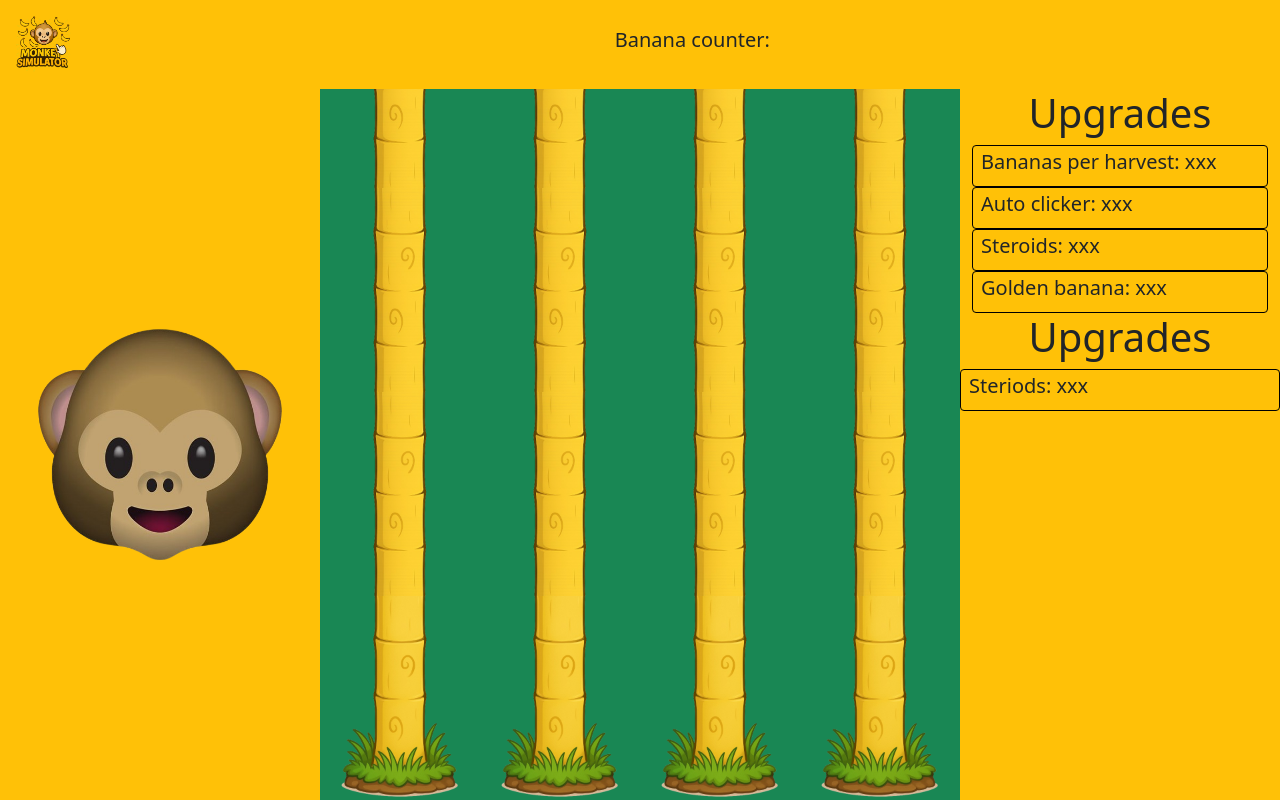
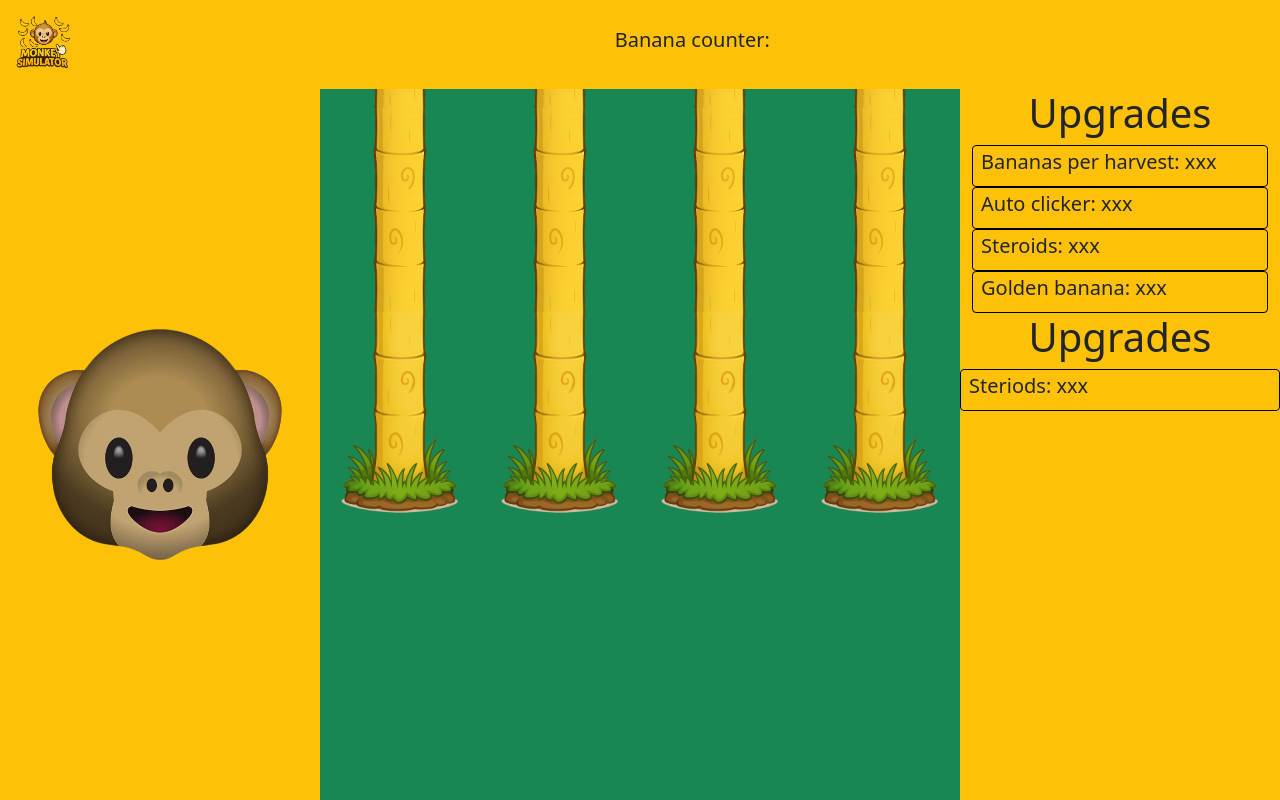
Before and after one commit to Wesselkoole/monkey-simulator, a React (Vite) app: page / in a window 1280 px wide. Built offline with nearby package versions, Linux system fonts and the light colour scheme.

Commit message:
Fix field view css

```diff
--- a/src/css/tree.css
+++ b/src/css/tree.css
@@ -37,10 +37,8 @@
 
 #forest {
     overflow: hidden;
-    /* hides overflow */
     position: absolute;
-    /* allows anchoring if needed */
-    bottom: 0px;
+    bottom: 40%;
 }
 
 
```
